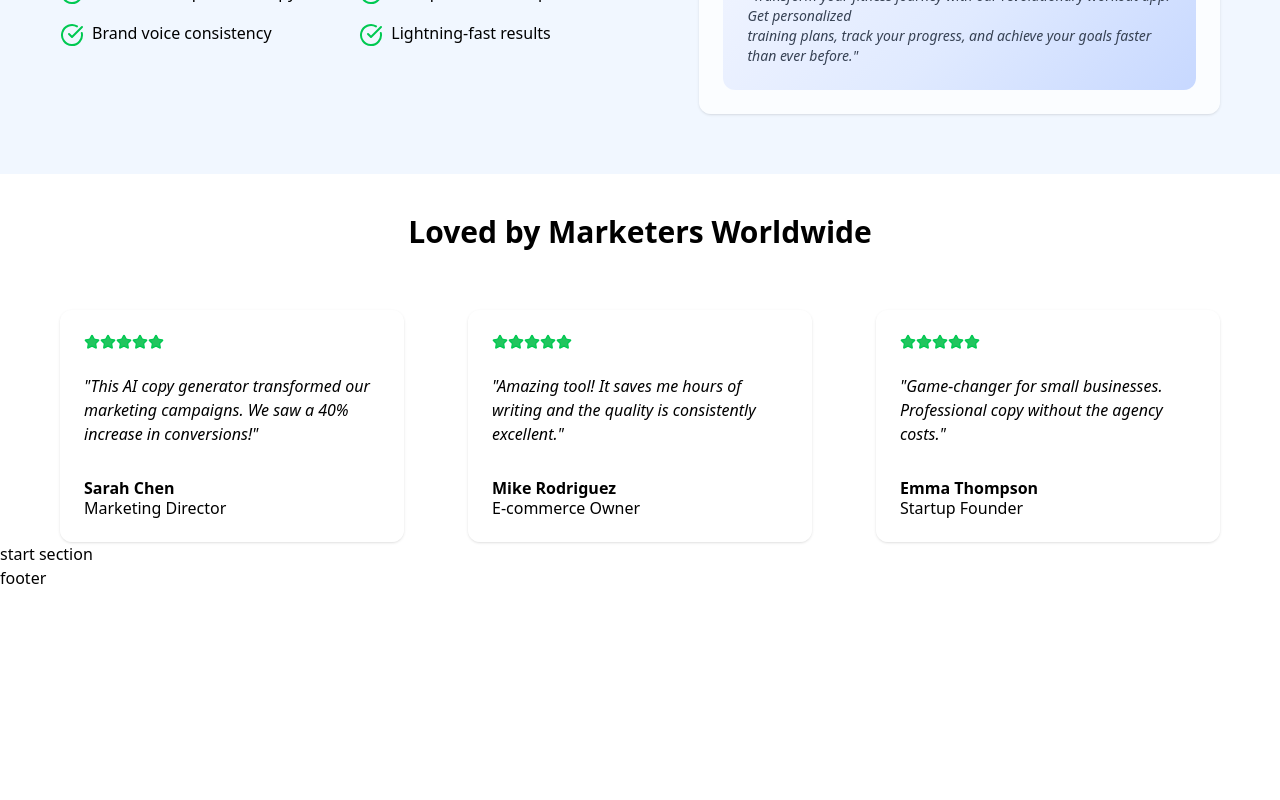
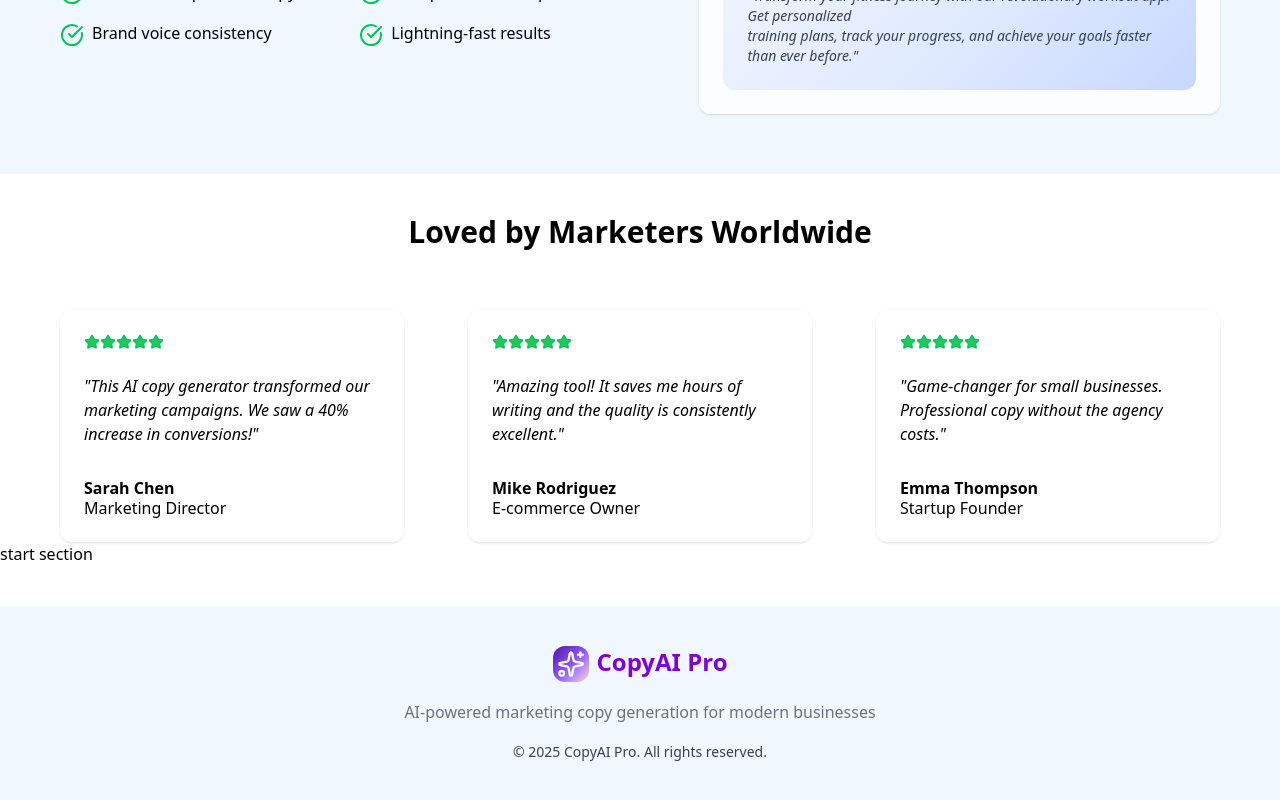
Before and after one commit to elaa-brahmi/ai-marketing-copy, a Next.js app: page / in a window 1280 px wide. Shown: the part 1578-2378 px from the top of the page. Before the commit the page ends 2168 px from the top, so only its background shows below. Built offline with nearby package versions, Linux system fonts and the light colour scheme.

Commit message:
fixed padding

```diff
--- a/components/common/footer.tsx
+++ b/components/common/footer.tsx
@@ -1,5 +1,19 @@
+import { Sparkles } from "lucide-react";
+
 export default function Footer(){
     return(
-        <div>footer</div>
+        <div className="px-5 mt-10 py-10 bg-blue-100/40 w-full flex flex-col
+        md:leading-15 items-center justify-center">
+            <span className="flex items-start gap-2 ">
+                    <span className="md:h-9 md:w-9 sm:h-6 sm:w-6 rounded-xl bg-gradient-to-br from-violet-900 via-violet-500 to-rose-200 p-1">
+                        <Sparkles className="md:h-7 md:w-7 sm:w-4 sm:h-4 text-white"/>
+                    </span>
+                    <span>
+                        <h1 className="md:text-2xl text-purple-700 font-semibold ">CopyAI Pro</h1>
+                    </span>
+            </span>
+            <span className="text-gray-500">AI-powered marketing copy generation for modern businesses</span>
+            <span  className="text-gray-700 text-sm">© 2025 CopyAI Pro. All rights reserved.</span>
+        </div>
     )
 }
```
